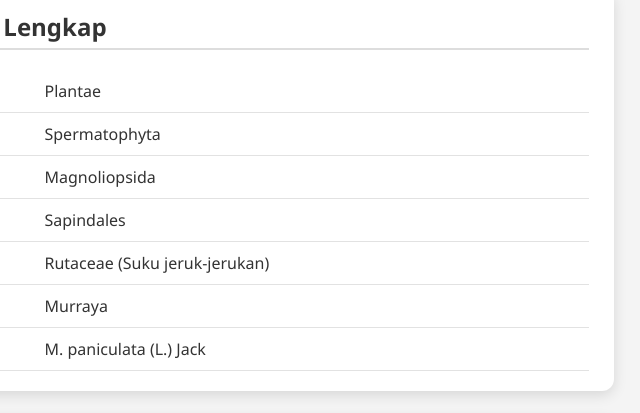
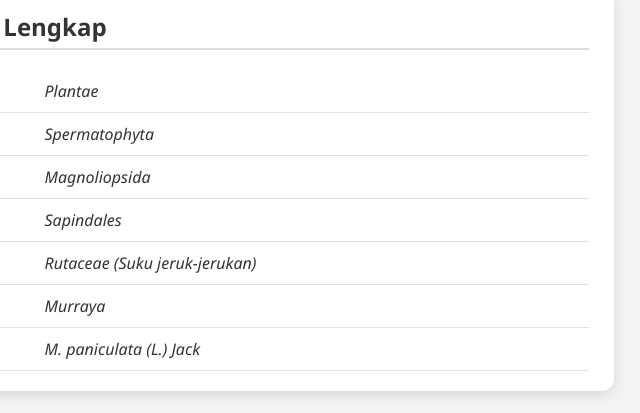
Before and after one commit to PKB25-arc/PraktikumBiologi., a plain HTML site: page kemuning4.html in a window 1280 px wide. Shown: the part 178-591 px from the top of the page, 476-1116 px from the left. Drawn offline with Linux system fonts and the light colour scheme.

Commit message:
Update kemuning4.html

```diff
--- a/kemuning4.html
+++ b/kemuning4.html
@@ -47,13 +47,14 @@
         <div class="card">
             <h2>Klasifikasi Taksonomi Lengkap</h2>
             <table>
-                <tr><td><strong>Kingdom</strong></td><td>Plantae</td></tr>
-                <tr><td><strong>Divisi</strong></td><td>Spermatophyta</td></tr>
-                <tr><td><strong>Kelas</strong></td><td>Magnoliopsida</td></tr>
-                <tr><td><strong>Ordo</strong></td><td>Sapindales</td></tr>
-                <tr><td><strong>Famili</strong></td><td>Rutaceae (Suku jeruk-jerukan)</td></tr>
-                <tr><td><strong>Genus</strong></td><td>Murraya</td></tr>
-                <tr><td><strong>Spesies</strong></td><td>M. paniculata (L.) Jack</td></tr>
+   <tr><td><strong>Kingdom</strong></td><td><i>Plantae</i></td></tr>
+<tr><td><strong>Divisi</strong></td><td><i>Spermatophyta</i></td></tr>
+<tr><td><strong>Kelas</strong></td><td><i>Magnoliopsida</i></td></tr>
+<tr><td><strong>Ordo</strong></td><td><i>Sapindales</i></td></tr>
+<tr><td><strong>Famili</strong></td><td><i>Rutaceae (Suku jeruk-jerukan)</i></td></tr>
+<tr><td><strong>Genus</strong></td><td><i>Murraya</i></td></tr>
+<tr><td><strong>Spesies</strong></td><td><i>M. paniculata (L.) Jack</i></td></tr>
+
             </table>
         </div>
 
@@ -111,4 +112,5 @@
     </div>
 
 </body>
+
 </html>
```
